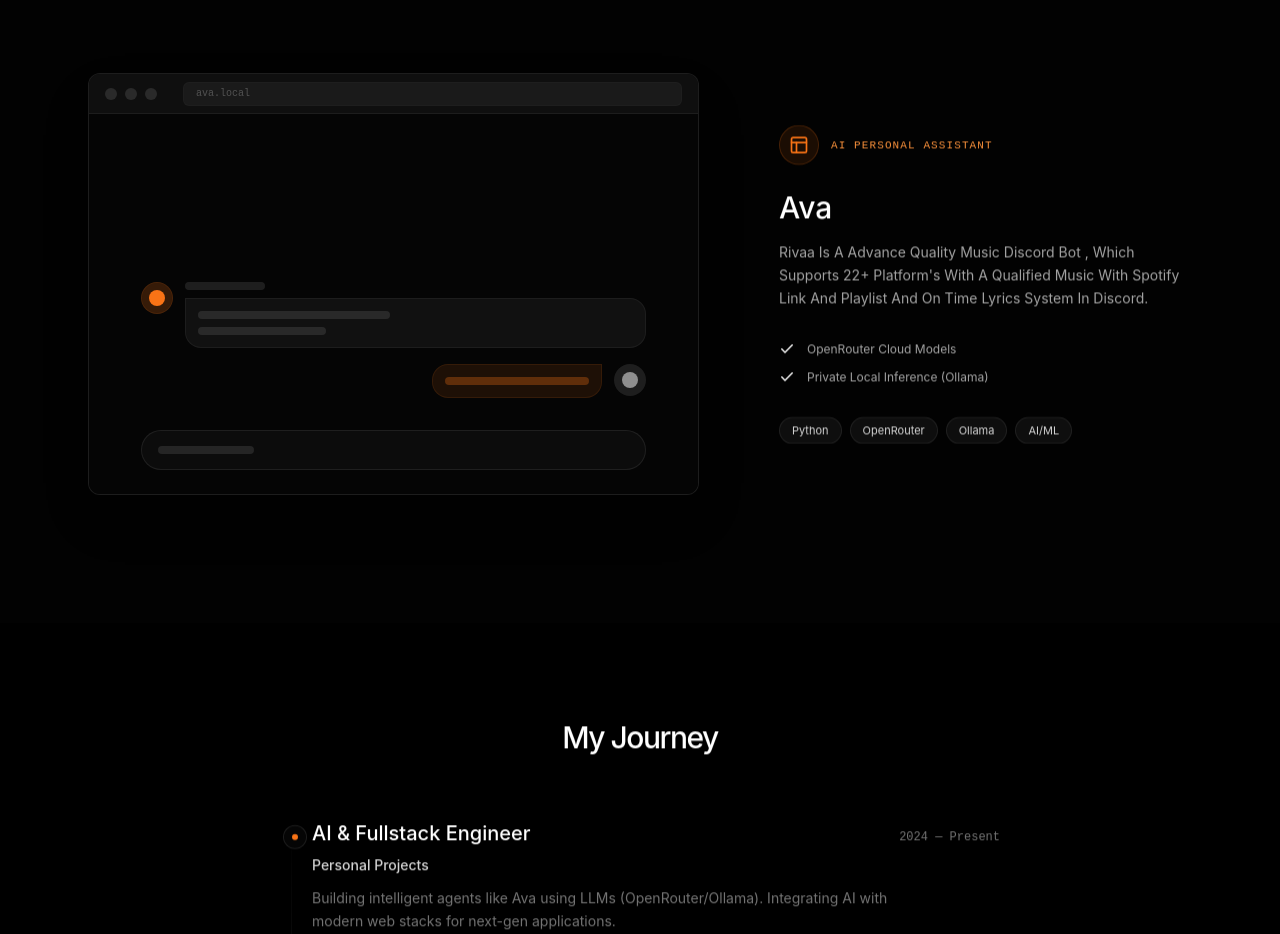
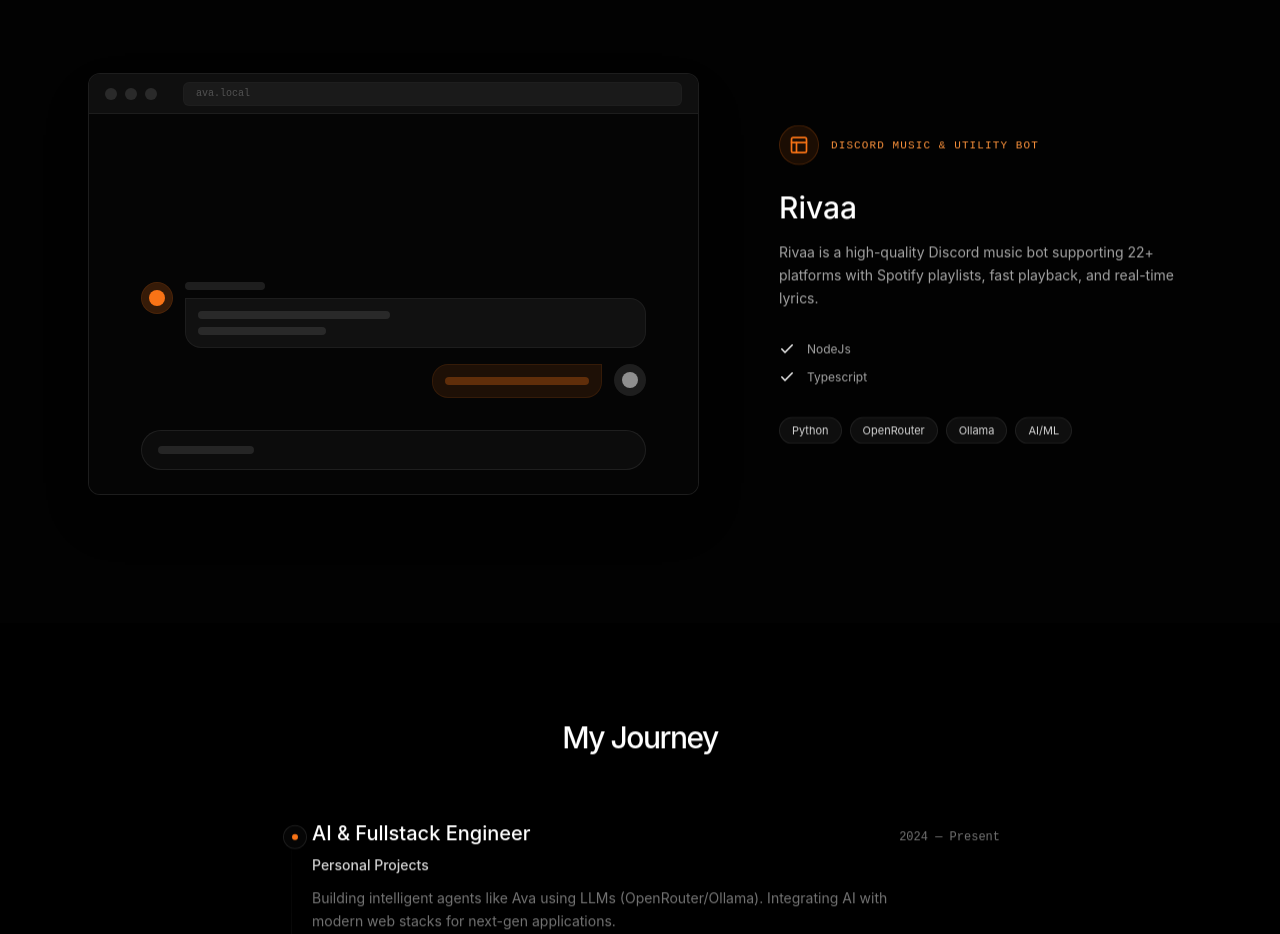
Before and after one commit to WarriorOGZz/wwxpr, a Next.js app: page / in a window 1280 px wide. Shown: the part 2160-3094 px from the top of the page. Built offline with nearby package versions, Linux system fonts and the light colour scheme.

Commit message:
Refactor Projects component with updated project info
Updated project details and improved descriptions for Rivaa, a Discord music bot, including tech stack and features.

```diff
--- a/components/Projects.tsx
+++ b/components/Projects.tsx
@@ -76,18 +76,18 @@
                 <div className="w-10 h-10 rounded-full bg-orange-500/10 flex items-center justify-center border border-orange-500/20">
                   <Layout className="w-5 h-5 text-orange-500" />
                 </div>
-                <span className="text-[11px] font-mono text-orange-400 uppercase tracking-widest">AI Personal Assistant</span>
+                <span className="text-[11px] font-mono text-orange-400 uppercase tracking-widest">Discord Music & Utility Bot</span>
               </div>
-              <h3 className="text-3xl font-medium text-white mb-4 group-hover:text-shine transition-all">Ava</h3>
+              <h3 className="text-3xl font-medium text-white mb-4 group-hover:text-shine transition-all">Rivaa</h3>
               <p className="text-neutral-400 leading-relaxed mb-8 text-sm">
-                Rivaa Is A Advance Quality Music Discord Bot , Which Supports 22+ Platform's With A Qualified Music With Spotify Link And Playlist And On Time Lyrics System In Discord.
+                Rivaa is a high-quality Discord music bot supporting 22+ platforms with Spotify playlists, fast playback, and real-time lyrics.
               </p>
               <ul className="space-y-3 mb-8">
                 <li className="flex items-center gap-3 text-xs text-neutral-400">
-                  <Check className="w-4 h-4 text-white" /> OpenRouter Cloud Models
+                  <Check className="w-4 h-4 text-white" /> NodeJs
                 </li>
                 <li className="flex items-center gap-3 text-xs text-neutral-400">
-                  <Check className="w-4 h-4 text-white" /> Private Local Inference (Ollama)
+                  <Check className="w-4 h-4 text-white" /> Typescript
                 </li>
               </ul>
               <div className="flex flex-wrap gap-2">
```
